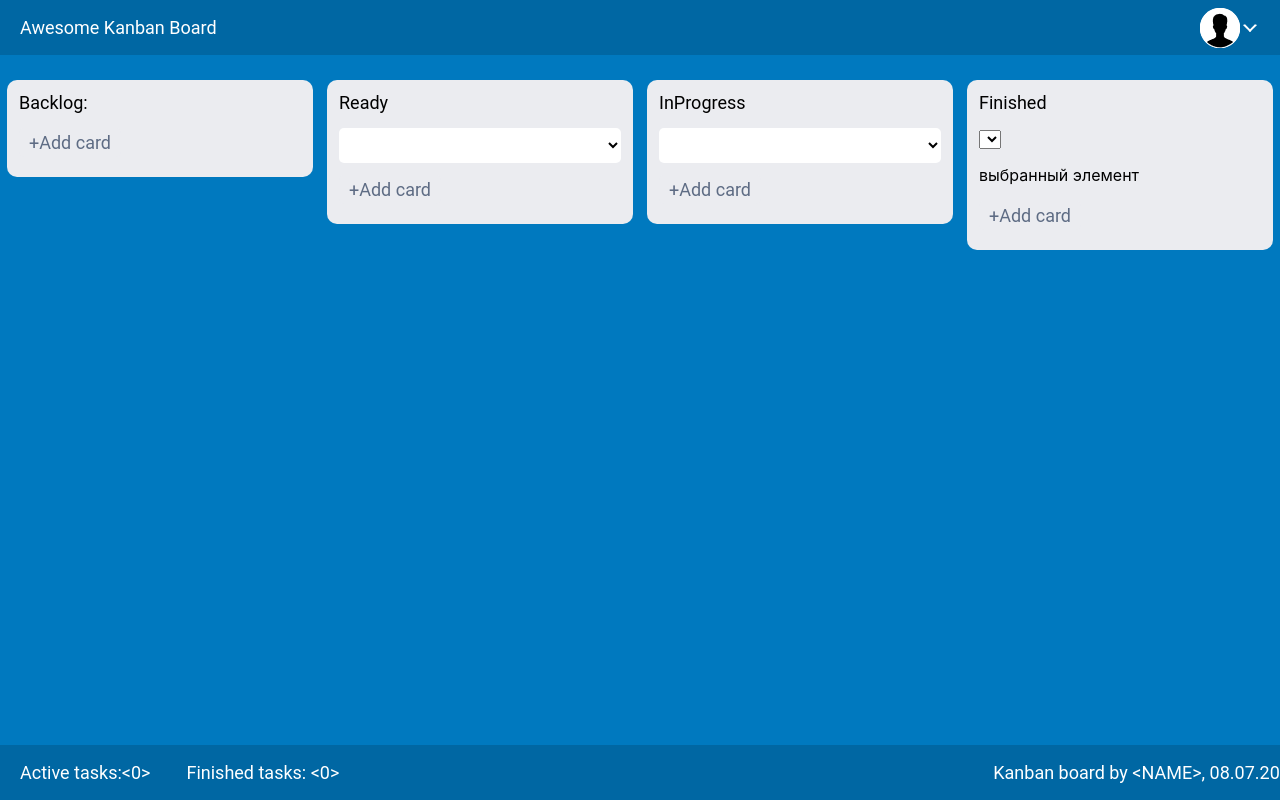
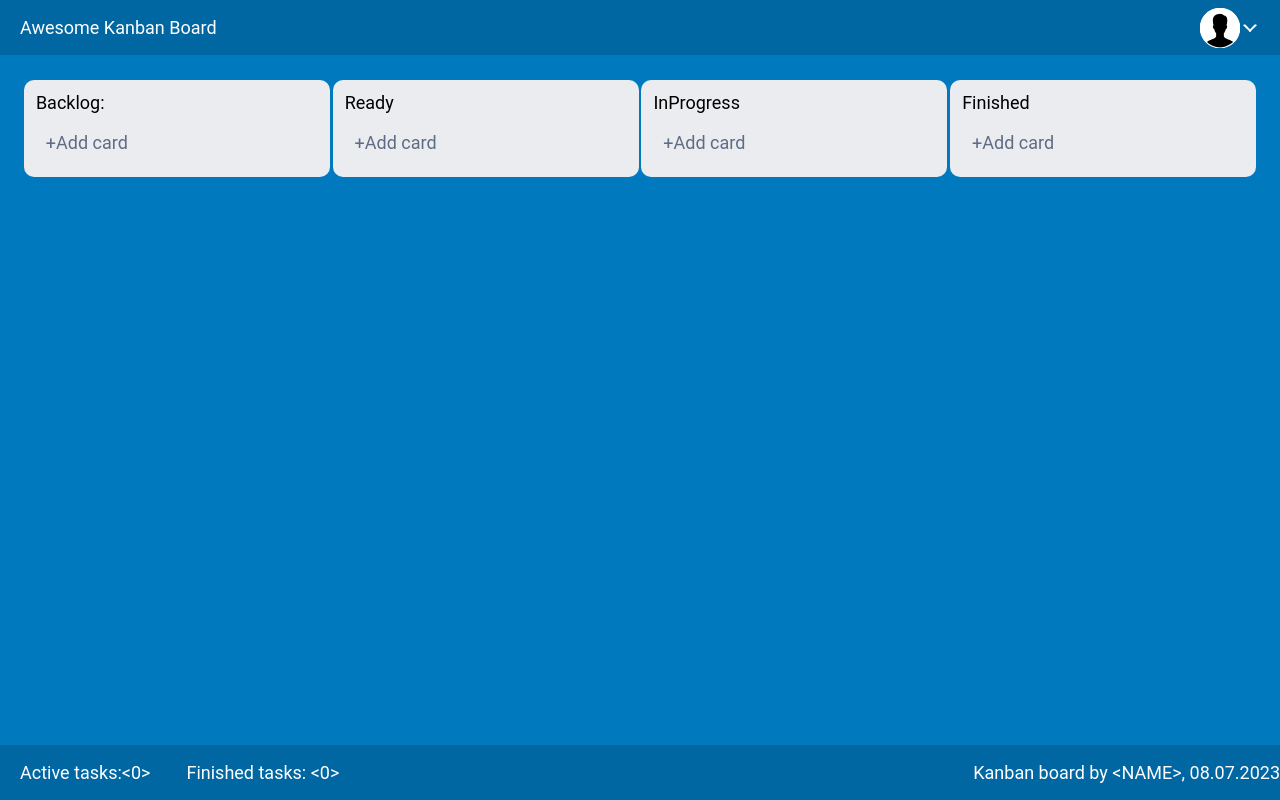
Before and after one commit to PickleRick56/Kanban, a React (Create React App) app: page / in a window 1280 px wide. Built offline with nearby package versions, Linux system fonts and the light colour scheme.

Commit message:
select option display none

```diff
--- a/src/App.css
+++ b/src/App.css
@@ -28,6 +28,16 @@ a {
 .App {
   text-align: center;
 }
+
+.max-width{
+  max-width: 1235px;
+
+}
+
+.align_center{
+  margin: 0 auto;
+}
+
 
 /* header */
 
@@ -138,6 +148,10 @@ position: fixed;
 
 .footer_activeTask{
   margin-right: 36px;
+}
+
+.footer_finishedTask{
+  margin-right: 20px;
 }
 
 /* content page */
@@ -260,6 +274,8 @@ font-weight: 400;
 line-height: normal;
 }
 
+
+
 .input_submit{
   width: 282px;
 height: 35px;
@@ -270,10 +286,31 @@ margin-bottom: 12px;
 border:none;
 }
 
+input {
+  color: #000;
+  font-family: Roboto;
+  font-size: 18px;
+  font-style: normal;
+  font-weight: 400;
+  line-height: normal;
+}
+
+
 input:focus, input[type]:focus, .uneditable-input:focus{
   outline: none !important;
 
 
+}
+
+select{
+ padding-left: 4px;
+
+  color: #000;
+  font-family: Roboto;
+  font-size: 18px;
+  font-style: normal;
+  font-weight: 400;
+  line-height: normal;
 }
 
 
@@ -281,9 +318,17 @@ input:focus, input[type]:focus, .uneditable-input:focus{
 select option:checked,
 select option:hover {
     box-shadow: 0 0 10px 100px red inset;
+
+
 }
 select:focus > option:checked {
-  background: red !important;
+  color: #000;
+  font-family: Roboto;
+  font-size: 18px;
+  font-style: normal;
+  font-weight: 400;
+  line-height: normal;
+
 }
 
 /* width */
--- a/src/Finished.js
+++ b/src/Finished.js
@@ -3,7 +3,7 @@ import { Link } from 'react-router-dom';
 
 
 export default function Finished({conditionInProgress, prop, onClick}) {
-
+  const [display, setDisplay] = useState(false);
 
     const [status, setStatus] = useState(null);
 
@@ -14,10 +14,7 @@ export default function Finished({conditionInProgress, prop, onClick}) {
 
 
 
-function hendler(){
-  onClick(status);
-  setStatus(null);
-}
+
 
     return (
       <>
@@ -29,16 +26,27 @@ function hendler(){
  {conditionInProgress.map(artist => (
   <div  className="tasks_cover"><Link to={`/${artist.id}`}>{artist.name}</Link></div>
 ))}
-           <select  onClick={changeStatus} id="tasks">
+
+
+
+
+
+{display ?
+
+<>
+<select  className="input_submit"  onClick={changeStatus} id="tasks">
                {prop.map(key => (<option value={key.name}  >{key.name}</option>))}
             </select>
 
 
 
 
+<button className="button_submit" onClick={() => { onClick(status);setStatus(null);  setDisplay(false); }} >Submit</button>
+    </>
 
-<p>выбранный элемент {status}</p>
-<button className="button_grey" onClick={hendler}>+Add card</button>
+:  <button className="button_grey" onClick={() => {setDisplay(true); }} >+Add card</button>}
+
+
  </div>
 
 
--- a/src/Footer.js
+++ b/src/Footer.js
@@ -31,9 +31,7 @@ export default function Footer ( {prop}){
     return(
     <>
 
-  {/*<div> {`Active tasks:<${(prop[0]===undefined ? 'no': Number.isNaN(prop[0].length)?  0 : prop[0].length)+(prop[1]===undefined ? 'no': Number.isNaN(prop[1].length)?  0 : prop[1].length)+(prop[2]===undefined ? 'no': Number.isNaN(prop[2].length)?  0 : prop[2].length) }> Finished tasks: <${(prop[3]===undefined ? 'no': Number.isNaN(prop[3].length)?  0 : prop[3].length )}>  Kanban board by <NAME>, <YEAR>`}         </div> */}
 
-    {/*  <div> {`Active tasks:<${taskscondition.length + tasksReady.length + tasksInProgress.length}> Finished tasks: <${tasksFinished.length}>   Kanban board by <NAME>, <YEAR>`}            </div> */}
 
     <div className="footer">
       <div className="footer_coverForTasks">
@@ -41,7 +39,7 @@ export default function Footer ( {prop}){
          <div>{`Finished tasks: <${(prop[3]===undefined ? tasksFinished(): Number.isNaN(prop[3].length)?  0 : prop[3].length )}>`}</div>
        </div>
 
-       <div>{`  Kanban board by <NAME>, ${date}`}</div>
+       <div  className="footer_finishedTask">{`  Kanban board by <NAME>, ${date}`}</div>
 
        </div>
 
--- a/src/InProgress.js
+++ b/src/InProgress.js
@@ -3,8 +3,7 @@ import { Link } from 'react-router-dom';
 
 
 export default function InProgress({conditionInProgress, prop, onClick}) {
-
-
+    const [display, setDisplay] = useState(false);
     const [status, setStatus] = useState(null);
 
     function changeStatus(e) {
@@ -14,10 +13,7 @@ export default function InProgress({conditionInProgress, prop, onClick}) {
 
 
 
-function hendler(){
-  onClick(status);
-  setStatus(null);
-}
+
 
     return (
       <>
@@ -32,17 +28,28 @@ function hendler(){
 ))}
 
 
-           <select className="input_submit"  onClick={changeStatus} id="tasks">
+
+
+
+{display ?
+
+<>
+<select  className="input_submit"  onClick={changeStatus} id="tasks">
                {prop.map(key => (<option value={key.name}  >{key.name}</option>))}
             </select>
 
 
 
 
+<button className="button_submit" onClick={() => { onClick(status);setStatus(null);  setDisplay(false); }} >Submit</button>
+    </>
+
+:  <button className="button_grey" onClick={() => {setDisplay(true); }} >+Add card</button>}
+
+ </div>
 
 
-<button className="button_grey" onClick={hendler}>+Add card</button>
- </div>
+
 
 
 
--- a/src/Ready.js
+++ b/src/Ready.js
@@ -3,9 +3,10 @@ import { Link } from 'react-router-dom';
 
 
 export default function Ready({conditionReady, prop, onClick}) {
+    const [status, setStatus] = useState(null);
+    const [display, setDisplay] = useState(false);
 
 
-    const [status, setStatus] = useState(null);
 
     function changeStatus(e) {
       setStatus(e.target.value);
@@ -14,10 +15,6 @@ export default function Ready({conditionReady, prop, onClick}) {
 
 
 
-function hendler(){
-  onClick(status);
-  setStatus(null);
-}
 
     return (
       <>
@@ -32,17 +29,27 @@ function hendler(){
 
   {conditionReady.map(artist => (<div className="tasks_cover" id={artist.id} ><Link to={`/${artist.id}`}>{artist.name}</Link></div>))}
 
+  {display ?
 
-  <select  className="input_submit"  onClick={changeStatus} id="tasks">
+<>
+<select  className="input_submit"  onClick={changeStatus} id="tasks">
                {prop.map(key => (<option value={key.name}  >{key.name}</option>))}
             </select>
 
 
 
 
+<button className="button_submit" onClick={() => { onClick(status);setStatus(null);  setDisplay(false); }} >Submit</button>
+    </>
 
-<button className="button_grey" onClick={hendler}>+Add card</button>
+:  <button className="button_grey" onClick={() => {setDisplay(true); }} >+Add card</button>}
+
+
  </div>
+
+
+
+
 
 
 
--- a/src/ShowDesk.js
+++ b/src/ShowDesk.js
@@ -149,7 +149,7 @@ export default function ShowDesk ({prop,getAllProp}){
 
   return(
 <>
-<div className="desk_wrapper">
+<div className="desk_wrapper max-width align_center">
      <div >  <Backlog prop={condition}  onClick={addElement} /></div>
      <div> <Ready conditionReady={conditionReady} prop={condition} onClick={addToDraw}/></div>
      <div> <InProgress conditionInProgress={conditionInProgress} prop={conditionReady} onClick={addToDrawR}/></div>
```
